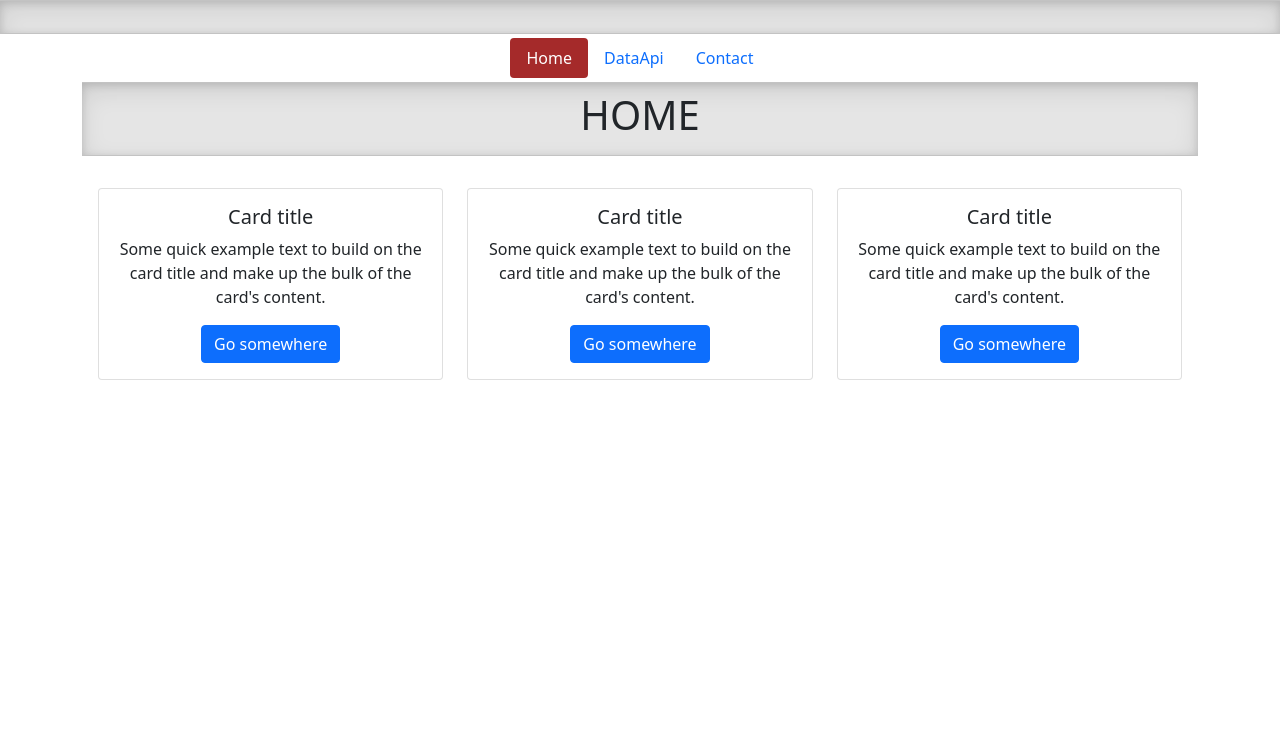
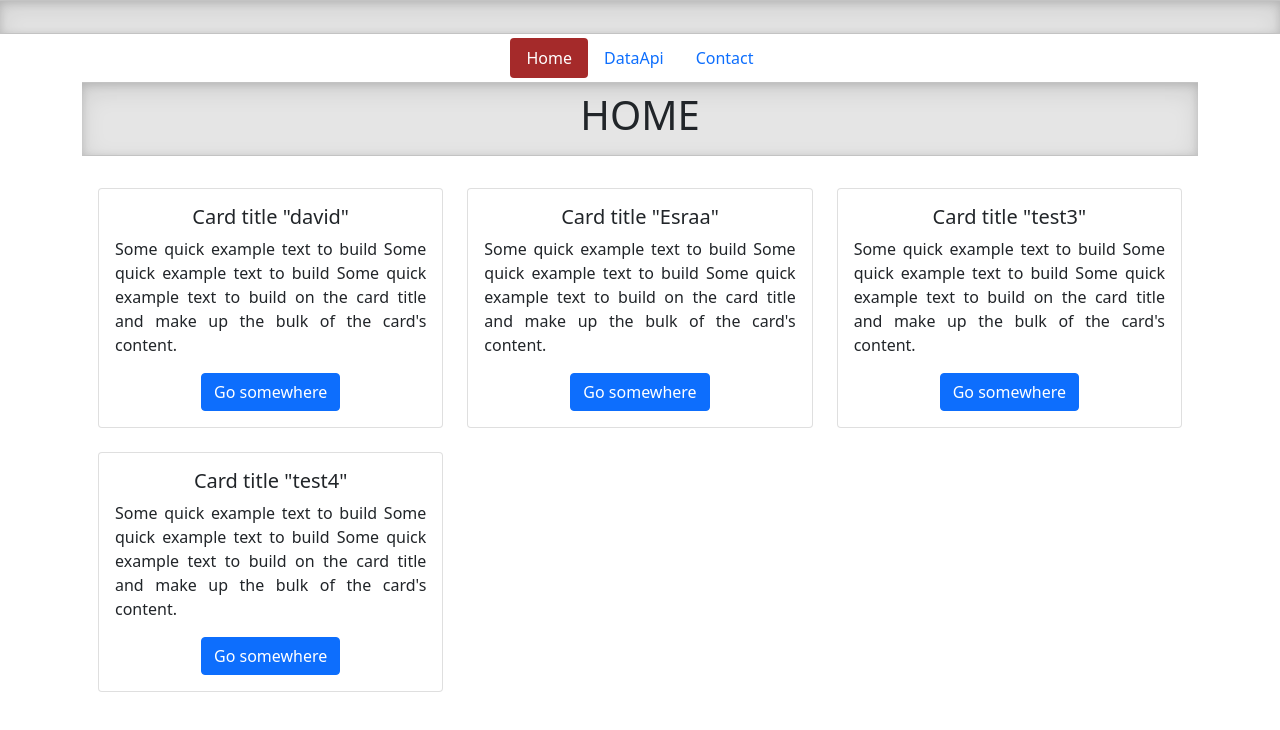
Before and after one commit to F4hdC/React-Second-project_DataApi, a React (Create React App) app: page / in a window 1280 px wide. Shown: the top 730 px of the page. Built offline with nearby package versions, Linux system fonts and the light colour scheme.

Commit message:
LoopWithMapInAnArray

```diff
--- a/src/components/home/Home.js
+++ b/src/components/home/Home.js
@@ -1,45 +1,56 @@
-import React from 'react'
+import React, { Component } from 'react'
+import {Link} from 'react-router-dom'
 
-function Home() {
-    return (
-        <div className="container text-center">
+class Home extends Component {
 
-            <div className="b-example-divider p-2 mb-3"><h1>HOME</h1></div>
+    stat = {
+        myArray:[{
+            id:1,
+            name:"david",
+            email:"da@do.di"
+        },
+        {
+            id:2,
+            name:"Esraa",
+            email:"Ee@aa.ii"
 
+        },
+        {
+            id:3,
+            name:"test3",
+            email:"test3@test.ii"
+
+        },
+        {
+            id:4,
+            name:"test4",
+            email:"test4@test.ii"
+
+        }]
+    }
+    render() {
+        return (
+
+            <div className="container text-center">
+                <div className="b-example-divider p-2 mb-3"><h1>HOME</h1></div>
                 <div className="row p-3">
-                    <div className="col-4">
-                        <div className="card" >
-                        {/* <img className="card-img-top" src="..." alt="Card image cap" /> */}
-                        <div className="card-body">
-                            <h5 class="card-title">Card title</h5>
-                            <p class="card-text">Some quick example text to build on the card title and make up the bulk of the card's content.</p>
-                            <a href="#" class="btn btn-primary">Go somewhere</a>
-                        </div>
+            {/* Para Filtrar un array  */}
+            {/* {this.stat.myArray.filter(data => data.name.includes('')).map(items=> */}
+            {this.stat.myArray.map(items=>
+
+                        <div className="col-4" key={items.id}>
+                            <div className="card mb-4" >
+                            {/* <img className="card-img-top" src="..." alt="Card cap" /> */}
+                            <div className="card-body">
+                            <h5 className="card-title">Card title "{items.name}"</h5>
+                            <p className="card-text text-justify">Some quick example text to build Some quick example text to build Some quick example text to build on the card title and make up the bulk of the card's content.</p>
+                            <Link to="#" className="btn btn-primary">Go somewhere</Link>
+                            </div>
                         </div>
                     </div>
-                    <div className="col-4">
-                        <div className="card" >
-                        {/* <img className="card-img-top" src="..." alt="Card image cap" /> */}
-                        <div className="card-body">
-                            <h5 class="card-title">Card title</h5>
-                            <p class="card-text">Some quick example text to build on the card title and make up the bulk of the card's content.</p>
-                            <a href="#" class="btn btn-primary">Go somewhere</a>
-                        </div>
-                        </div>
-                    </div>
-                    <div className="col-4">
-                        <div className="card" >
-                        {/* <img className="card-img-top" src="..." alt="Card image cap" /> */}
-                        <div className="card-body">
-                            <h5 class="card-title">Card title</h5>
-                            <p class="card-text">Some quick example text to build on the card title and make up the bulk of the card's content.</p>
-                            <a href="#" class="btn btn-primary">Go somewhere</a>
-                        </div>
-                        </div>
-                    </div>
-
+                    )}
                 </div>
             </div>
-
-    )
+        )
+    }
 } export default Home;
--- a/src/components/navBar/Navbar.css
+++ b/src/components/navBar/Navbar.css
@@ -10,3 +10,6 @@
     box-shadow: inset 0 .5em 1.5em rgba(0, 0, 0, .1), inset 0 .125em .5em rgba(0, 0, 0, .15);
 
   }
+.text-justify{
+  text-align: justify;
+}
```
